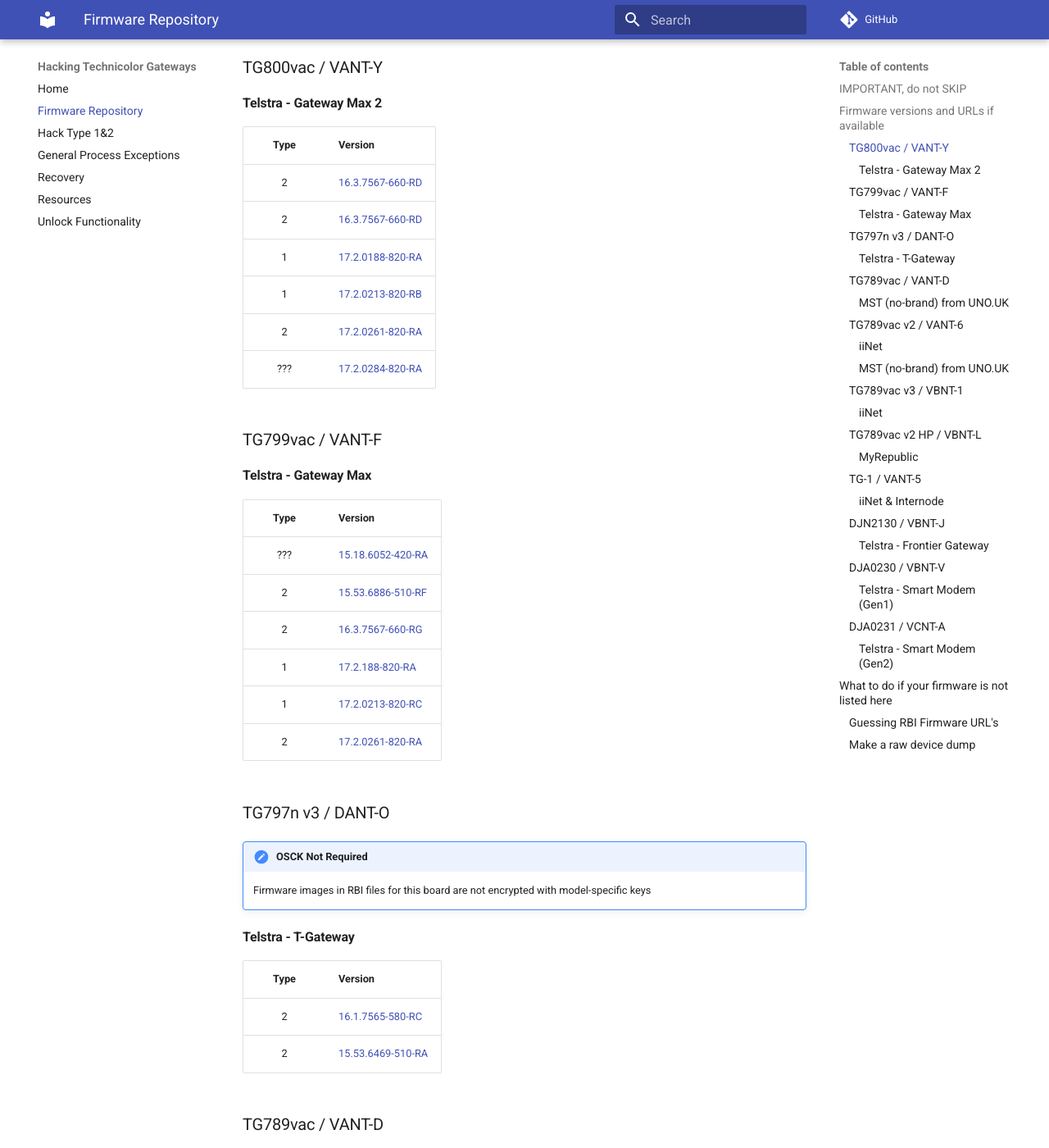
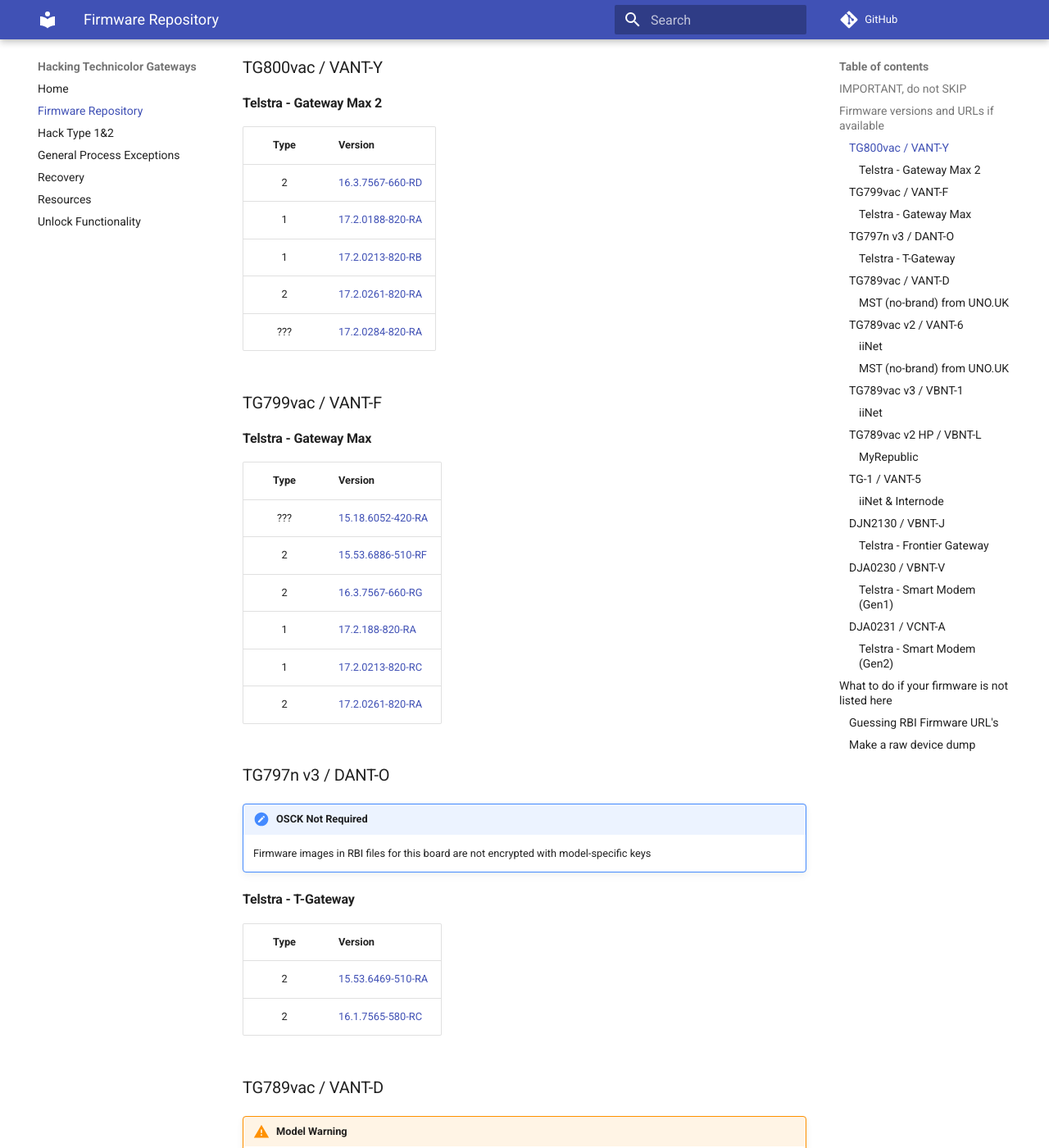
Before and after one commit to hack-technicolor/hack-technicolor, an MkDocs documentation site: the page built from docs/Firmware Repository.md, in a window 1280 px wide and 1400 px high, scrolled down 1003 px. Shown: the whole window at 82% size. Built offline with MkDocs 1.6.1 and Material for MkDocs 9.7.7, drawn with Linux system fonts in a browser that asks for light colours; comment, search, counter and statistics services are not loaded; some of the changed text lies outside the part shown.

Commit message:
fix some duplicates and ordering issues

```diff
--- a/docs/Firmware Repository.md
+++ b/docs/Firmware Repository.md
@@ -33,7 +33,6 @@
 | Type   | Version          |
 |:------:|:-----------------|
 | 2      | [16.3.7567-660-RD](http://fwstore.bdms.telstra.net/Technicolor_vant-y_CRF690-16.3.7567-660-RD/vant-y_CRF690-16.3.7567-660-RD.rbi) |
-| 2      | [16.3.7567-660-RD](http://fwstore.bdms.telstra.net/Technicolor_vant-y_CRF690-16.3.7567-660-RD/vant-y_CRF690-16.3.7567-660-RD.rbi) |
 | 1      | [17.2.0188-820-RA](http://fwstore.bdms.telstra.net/Technicolor_vant-y_CRF691-17.2.0188-820-RA/vant-y_CRF691-17.2.0188-820-RA.rbi) |
 | 1      | [17.2.0213-820-RB](http://fwstore.bdms.telstra.net/Technicolor_vant-y_CRF779-17.2.0213-820-RB/vant-y_CRF779-17.2.0213-820-RB.rbi) |
 | 2      | [17.2.0261-820-RA](http://fwstore.bdms.telstra.net/Technicolor_vant-y_CRF851-17.2.0261-820-RA/vant-y_CRF851-17.2.0261-820-RA.rbi) |
@@ -61,8 +60,9 @@
 
 | Type   | Version          |
 |:------:|:-----------------|
+| 2      | [15.53.6469-510-RA](http://fwstore.bdms.telstra.net/Technicolor_dant-o_CRF483-15.53.6469-510-RA/dant-o_CRF483-15.53.6469-510-RA.rbi)|
 | 2      | [16.1.7565-580-RC](http://fwstore.bdms.telstra.net/Technicolor_dant-o_CRF685-16.1.7565-580-RC/dant-o_CRF685-16.1.7565-580-RC.rbi) |
-| 2      | [15.53.6469-510-RA](http://fwstore.bdms.telstra.net/Technicolor_dant-o_CRF483-15.53.6469-510-RA/dant-o_CRF483-15.53.6469-510-RA.rbi) |
+
 
 ### TG789vac / VANT-D
 
@@ -118,7 +118,7 @@
 
 | Type   | Version          |
 |:------:|:-----------------|
-| ???    | [15.32.1509-ver1.4] **No RBI available, this version has been found on some devices. If you have it on your device please share a dump! Ask for help if you don't know how to get the dump.** |
+| ???    | 15.32.1509-ver1.4 **No RBI available, this version has been found on some devices. If you have it on your device please share a dump! Ask for help if you don't know how to get the dump.** |
 | ???    | [15.53.6627-ver1.6](http://mirror.internode.on.net/pub/internode-support/hardware/tg1/firmware/old/vant-5_15.53.6627-ver1.6-CRF509-1729006.rbi) |
 | ???    | [15.53.7004-ver1.7.1](http://mirror.internode.on.net/pub/internode-support/hardware/tg1/firmware/old/vant-5_15.53.7004-ver1.7.1-CRF557-1721003.rbi) |
 | ???    | [15.53.8141-ver1.9.0](http://mirror.internode.on.net/pub/internode-support/hardware/tg1/firmware/vant-5_15.53.8141-ver1.9.0-CRF775-1721002.rbi) |
```
